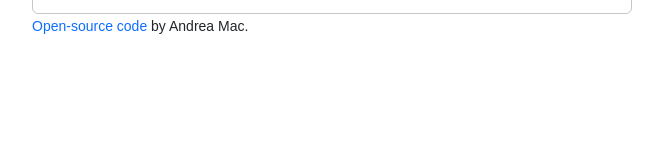
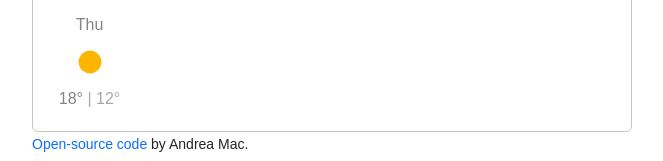
Before and after one commit to AndreaMac1/Weather-App-Correction-Week-7, a plain HTML site: page index.html in a window 1280 px wide. Shown: the part 180-341 px from the top of the page, without its empty margins (308-971 px from the left). Drawn offline with nearby package versions, Linux system fonts and the light colour scheme; no server answers.

Commit message:
Added 1st column of forecast

```diff
--- a/index.html
+++ b/index.html
@@ -69,7 +69,20 @@
               </div>
             </div>
           </ul>
-          <div class="weather-forecast"></div>
+          <!--weather forecast starts here below-->
+          <div class="weather-forecast">
+            <div class="row">
+              <div class="col-2">
+                <div class="weather-forecast-date">Thu</div>
+                <img src="media/clear.png" alt="clear" width="50" />
+                <div class="weather-forecast-temperatures">
+                  <span class="weather-forecast-temperature-high"> 18°</span>
+                  <span class="weather-forecast-temperature-low"> | 12°</span>
+                </div>
+              </div>
+            </div>
+          </div>
+          <!--weather forecast ends here above-->
         </div>
         <small
           ><a
--- a/src/style.css
+++ b/src/style.css
@@ -64,7 +64,6 @@ a {
   position: relative;
   font-size: 16px;
   top: -34px;
-
   text-decoration: none;
   color: rgb(53, 53, 53);
 }
@@ -78,3 +77,20 @@ a {
 .weather-temperature .active:hover {
   text-decoration: none;
 }
+.weather-forecast {
+  margin-top: 20px;
+  text-align: center;
+}
+.weather-forecast-date {
+  font-size: 16px;
+  color: rgb(133, 131, 131);
+}
+.weather-forecast-temperature-high {
+  font-size: 16px;
+  color: rgb(133, 131, 131);
+}
+.weather-forecast-temperature-low {
+  font-size: 16px;
+  color: rgb(133, 131, 131);
+  opacity: 0.7;
+}
```
